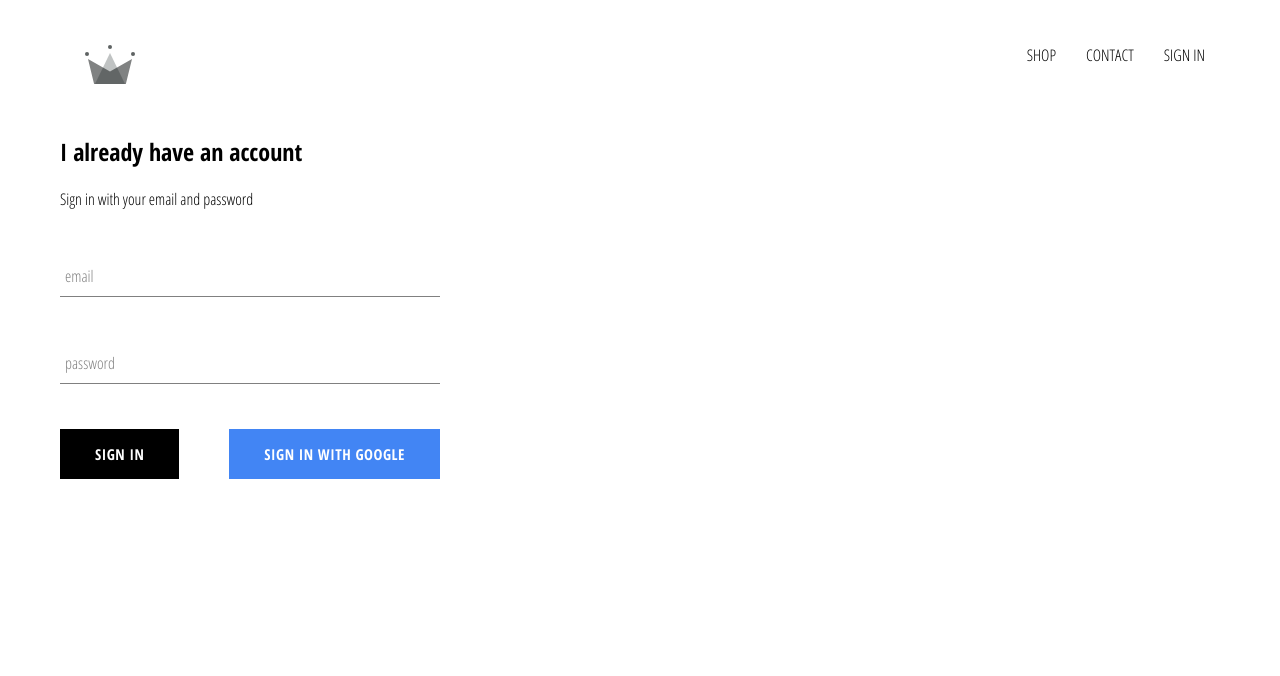
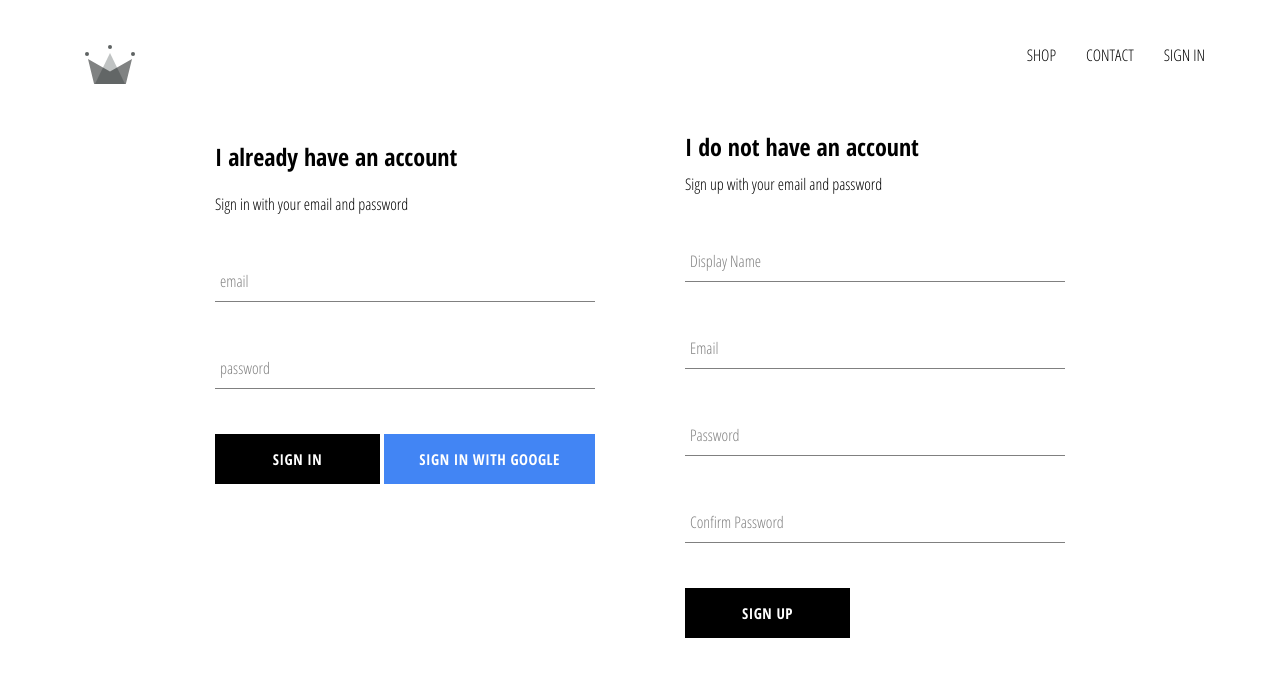
Before and after one commit to DevGbolade/react-ecommerce-app, a React (Create React App) app: page /signin in a window 1280 px wide. Shown: the top 676 px of the page. Built offline with nearby package versions, Linux system fonts and the light colour scheme; no server answers.

Commit message:
Fimplemented firebase utils, included ability to store authenticated users into our firestore database

```diff
--- a/src/App.js
+++ b/src/App.js
@@ -5,7 +5,7 @@
 import ShopPage from "./pages/shop/shop.component";
 import Header from "./components/header/header.component";
 import SignInAndSignUpPage from "./pages/sign-in-and-sign-up/sign-in-and-sign-up.component";
-import { auth } from './firebase/firebase.utils';
+import { auth, createUserProfileDocument } from './firebase/firebase.utils';
 
 const HatsPage = (props) => {
   // console.log(props.match.params)
@@ -28,10 +28,21 @@
   unsubscribeFromAuth = null;
 
   componentDidMount() {
-    this.unsubscribeFromAuth  = auth.onAuthStateChanged( user => {
-      this.setState({currentUser: user })
-      console.log(user);
+    this.unsubscribeFromAuth  = auth.onAuthStateChanged( async userAuth => {
+     if (userAuth) {
+       const userRef = createUserProfileDocument(userAuth);
+       (await userRef).onSnapshot( snapShot => {
+         this.setState({
+           currentUser: {
+             id: snapShot.id,
+             ...snapShot.data()
+           }
+         })
+         console.log(this.state);
 
+       })
+     }
+     this.setState({ currentUser: userAuth })
     })
   }
   componentWillUnmount(){
--- a/src/components/custom-button/custom-button.component.jsx
+++ b/src/components/custom-button/custom-button.component.jsx
@@ -4,10 +4,10 @@
 
 
  const CustomButton = ({ children, isGoogleSignIn, ...otherProps}) => (
-    <div
+    <button
     className={ `${isGoogleSignIn ? 'google-sign-in ':''}custom-button`} {...otherProps}>
         { children }
-    </div>
+    </button>
 );
 
 export default CustomButton;
--- a/src/components/custom-button/custom-button.styles.scss
+++ b/src/components/custom-button/custom-button.styles.scss
@@ -1,5 +1,5 @@
 .custom-button {
-  // min-width: 165px;
+  min-width: 165px;
   width: auto;
   height: 50px;
   letter-spacing: 0.5px;
--- a/src/components/header/header.component.jsx
+++ b/src/components/header/header.component.jsx
@@ -19,6 +19,12 @@
                 CONTACT
             </Link>
             {
+                console.log('currentuser', currentUser)
+
+            }
+
+            {
+
                 currentUser ?
                 <div className="option" onClick={() => auth.signOut()}>SIGN OUT</div>
                 :
--- /dev/null
+++ b/src/components/sign-up/sign-up.component.jsx
@@ -0,0 +1,100 @@
+import React from "react";
+
+import FormInput from "../form-input/form-input.component";
+import CustomButton from "../custom-button/custom-button.component";
+
+import { auth, createUserProfileDocument } from "../../firebase/firebase.utils";
+
+import "./sign-up.styles.scss";
+
+class SignUp extends React.Component {
+  constructor() {
+    super();
+    this.state = {
+      displayName: "",
+      email: "",
+      password: "",
+      confirmPassword: "",
+    };
+  }
+  handleSubmit = async (event) => {
+    event.preventDefault();
+    const { displayName, email, password, confirmPassword } = this.state;
+    if (password !== confirmPassword) {
+      alert("password don't match");
+      return;
+    }
+    try {
+      const { user } = await auth.createUserWithEmailAndPassword(
+        email,
+        password
+      );
+      createUserProfileDocument(user, { displayName });
+      this.setState({
+        displayName: "",
+        email: "",
+        password: "",
+        confirmPassword: "",
+      });
+      console.log(this.state);
+    } catch (error) {
+      console.error(error);
+    }
+  };
+
+  handleChange = (event) => {
+    const { name, value } = event.target;
+    console.log({ [name]: value });
+
+    this.setState({ [name]: value });
+  };
+
+  render() {
+    const { displayName, email, password, confirmPassword } = this.state;
+    return (
+      <div className="sign-up">
+        <h2 className="title">I do not have an account</h2>
+        <span>Sign up with your email and password</span>
+        <form className="sign-up-form" onSubmit={this.handleSubmit}>
+          <FormInput
+            type="text"
+            name="displayName"
+            value={displayName}
+            onChange={this.handleChange}
+            label="Display Name"
+            required
+          />
+          <FormInput
+            type="text"
+            name="email"
+            value={email}
+            onChange={this.handleChange}
+            label="Email"
+            required
+          />
+          <FormInput
+            type="password"
+            name="password"
+            value={password}
+            onChange={this.handleChange}
+            label="Password"
+            required
+          />
+          <FormInput
+            type="password"
+            name="confirmPassword"
+            value={confirmPassword}
+            onChange={this.handleChange}
+            label="Confirm Password"
+            required
+          />
+          <CustomButton type="submit" onSubmit={this.handleSubmit}>
+            Sign Up
+          </CustomButton>
+        </form>
+      </div>
+    );
+  }
+}
+
+export default SignUp;
--- /dev/null
+++ b/src/components/sign-up/sign-up.styles.scss
@@ -0,0 +1,10 @@
+.sign-up{
+    display: flex;
+    flex-direction: column;
+    width: 380px;
+
+
+    .title{
+        margin: 10px 0;
+    }
+}
--- a/src/firebase/firebase.utils.js
+++ b/src/firebase/firebase.utils.js
@@ -12,6 +12,40 @@
     appId: "1:610932472943:web:19626378d8d8314e9aa19a",
     measurementId: "G-EFR439QS48"
   };
+export const createUserProfileDocument = async (userAuth, additionalData) => {
+    if(!userAuth) return;
+    const userRef = firestore.doc(`users/${userAuth.uid}`);
+    const snapShot = await userRef.get();
+
+    if (!snapShot.exists) {
+        const { displayName, email } = userAuth;
+        const createdAt = new Date();
+
+        try {
+          await  userRef.set({
+            displayName,
+            email,
+            createdAt,
+            ...additionalData
+        })
+        console.log({
+            displayName,
+            email,
+            createdAt,
+            ...additionalData
+        });
+
+        } catch (error) {
+            console.log('error creating user', error.message);
+
+        }
+    }
+    return userRef;
+
+    // console.log(snapShot);
+
+
+}
 
 firebase.initializeApp(config);
 
--- a/src/pages/sign-in-and-sign-up/sign-in-and-sign-up.component.jsx
+++ b/src/pages/sign-in-and-sign-up/sign-in-and-sign-up.component.jsx
@@ -2,11 +2,13 @@
 import './sign-in-and-sign-up.styles.scss';
 
 import SignIn from '../../components/sign-in/sign-in.component';
+import SignUp from '../../components/sign-up/sign-up.component';
 
 
 const SignInAndSignUpPage = () => (
     <div className="sign-in-and-sign-up">
         <SignIn/>
+        <SignUp/>
     </div>
 )
 
--- a/src/pages/sign-in-and-sign-up/sign-in-and-sign-up.styles.scss
+++ b/src/pages/sign-in-and-sign-up/sign-in-and-sign-up.styles.scss
@@ -0,0 +1,6 @@
+.sign-in-and-sign-up{
+    width: 850px;
+    display: flex;
+    justify-content: space-between;
+    margin: 30px auto;
+}
```
